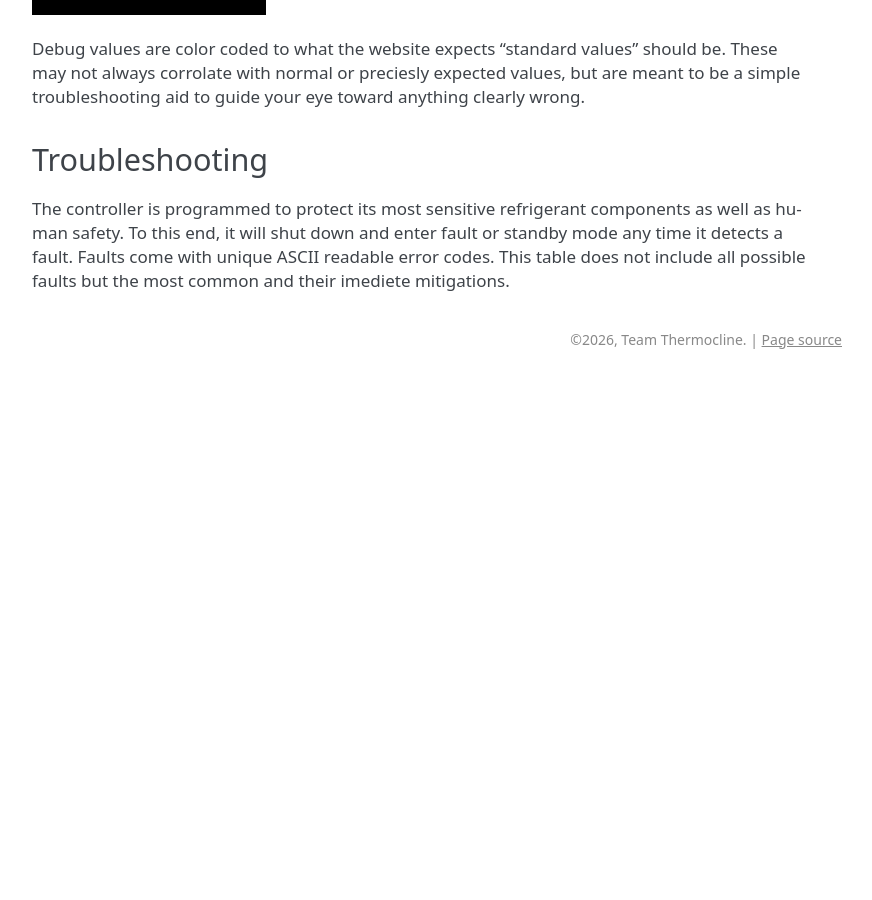
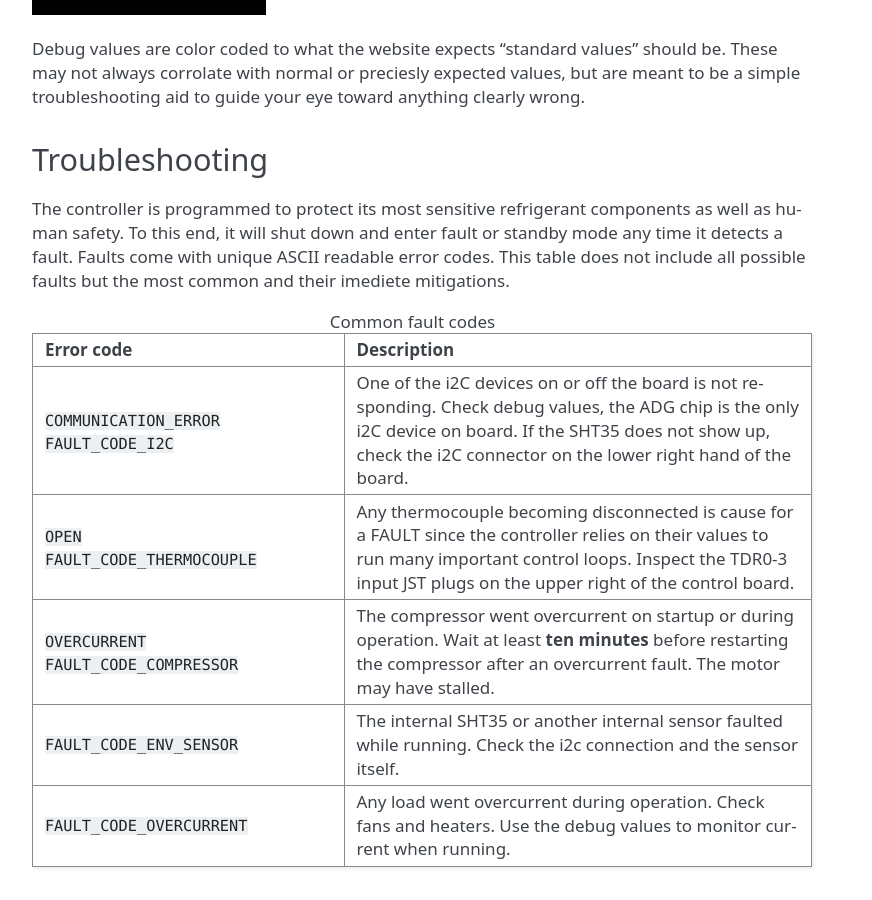
Before and after one commit to Team-Thermocline/team-thermocline.github.io, a Sphinx documentation site: the page built from docs/starthere.rst, in a window 1280 px wide and 900 px high, scrolled down 6101 px. Shown: the whole window, without its empty margins (348-1220 px from the left). Built offline with Sphinx 7.4.7, drawn with Linux system fonts in a browser that asks for light colours; before the commit the page ends 6480 px from its top, so only the background shows below that.

Commit message:
Fix troubleshooting codes

```diff
--- a/docs/service-mechanical.rst
+++ b/docs/service-mechanical.rst
@@ -26,7 +26,7 @@ Feel free to edit this page and adjust to the schedule that presents itself.
 | 3D Prints                  |     |      | x     |       |        |        |            |
 +----------------------------+-----+------+-------+-------+--------+--------+------------+
 
-See runtime hours in the **Debug Values** section of the HMI touch screen :doc:`using-the-hmi`.
+See runtime hours in the **Debug Values** section of the HMI touch screen (:ref:`hmi-debug-values`).
 
 
 System Structure
--- a/docs/starthere.rst
+++ b/docs/starthere.rst
@@ -130,6 +130,8 @@ The website view has all the same information as the HMI touch screen with the a
 features such as being able to log all the temperature readings at once to the graph and exporting
 the data as a .csv file.
 
+.. _hmi-debug-values:
+
 Debug Values
 ============
 
@@ -160,17 +162,17 @@ all possible faults but the most common and their imediete mitigations.
    :class: longtable
 
    * - Error code
-     - Desc.
-   | * -                 | FAULT_CODE_I2C |
-   | COMMUNICATION_ERROR |                |
+     - Description
+   * - | ``COMMUNICATION_ERROR``
+       | ``FAULT_CODE_I2C``
      - One of the i2C devices on or off the board is not responding. Check debug values, the ADG chip is the only i2C device on board. If the SHT35 does not show up, check the i2C connector on the lower right hand of the board.
-   | * -  | FAULT_CODE_THERMOCOUPLE |
-   | OPEN |                         |
+   * - | ``OPEN``
+       | ``FAULT_CODE_THERMOCOUPLE``
      - Any thermocouple becoming disconnected is cause for a FAULT since the controller relies on their values to run many important control loops. Inspect the TDR0-3 input JST plugs on the upper right of the control board.
-   | * -         | FAULT_CODE_COMPRESSOR |
-   | OVERCURRENT |                       |
-     - The compressor went overcurrent on startup or during operation. Wait at leas **ten minutes** before restarting the compressor after an overcurrent fault. The motor may have stalled.
-   * - FAULT_CODE_ENV_SENSOR
+   * - | ``OVERCURRENT``
+       | ``FAULT_CODE_COMPRESSOR``
+     - The compressor went overcurrent on startup or during operation. Wait at least **ten minutes** before restarting the compressor after an overcurrent fault. The motor may have stalled.
+   * - ``FAULT_CODE_ENV_SENSOR``
      - The internal SHT35 or another internal sensor faulted while running. Check the i2c connection and the sensor itself.
-   * - FAULT_CODE_OVERCURRENT
+   * - ``FAULT_CODE_OVERCURRENT``
      - Any load went overcurrent during operation. Check fans and heaters. Use the debug values to monitor current when running.
```
